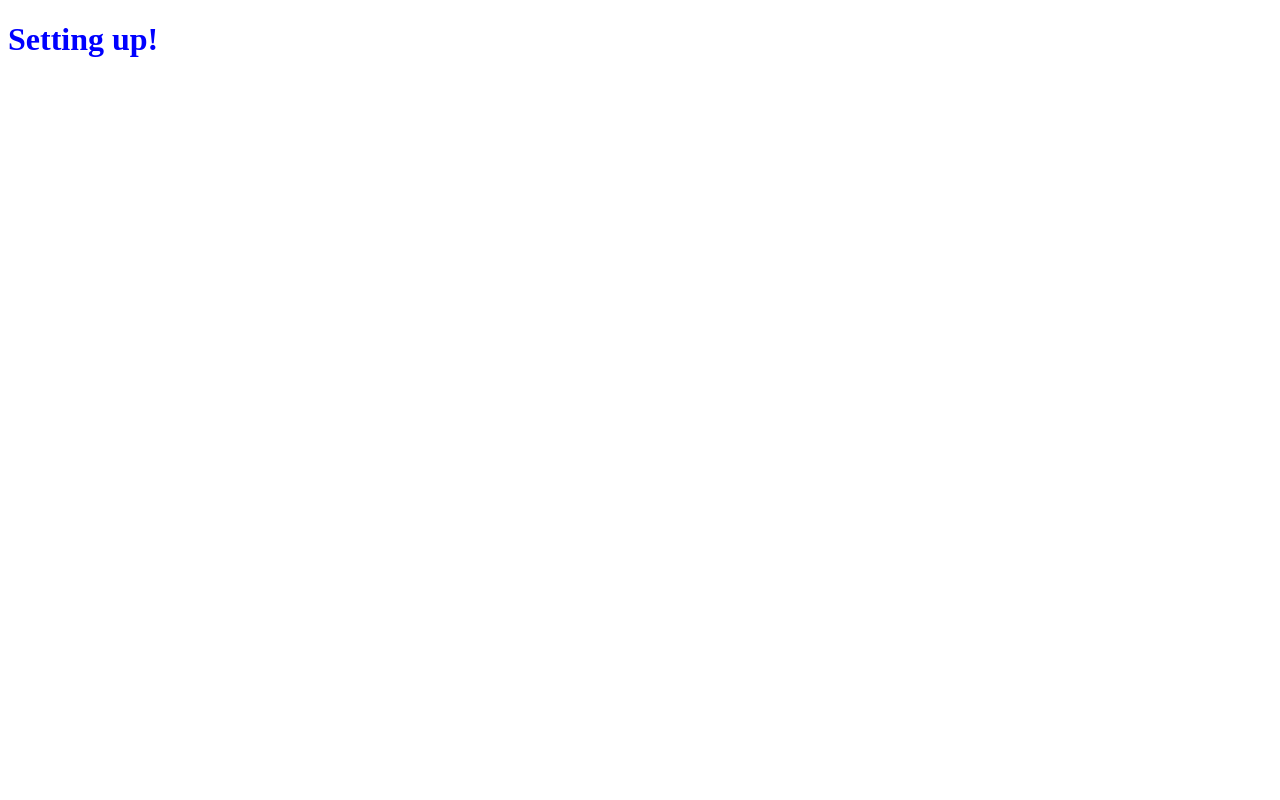
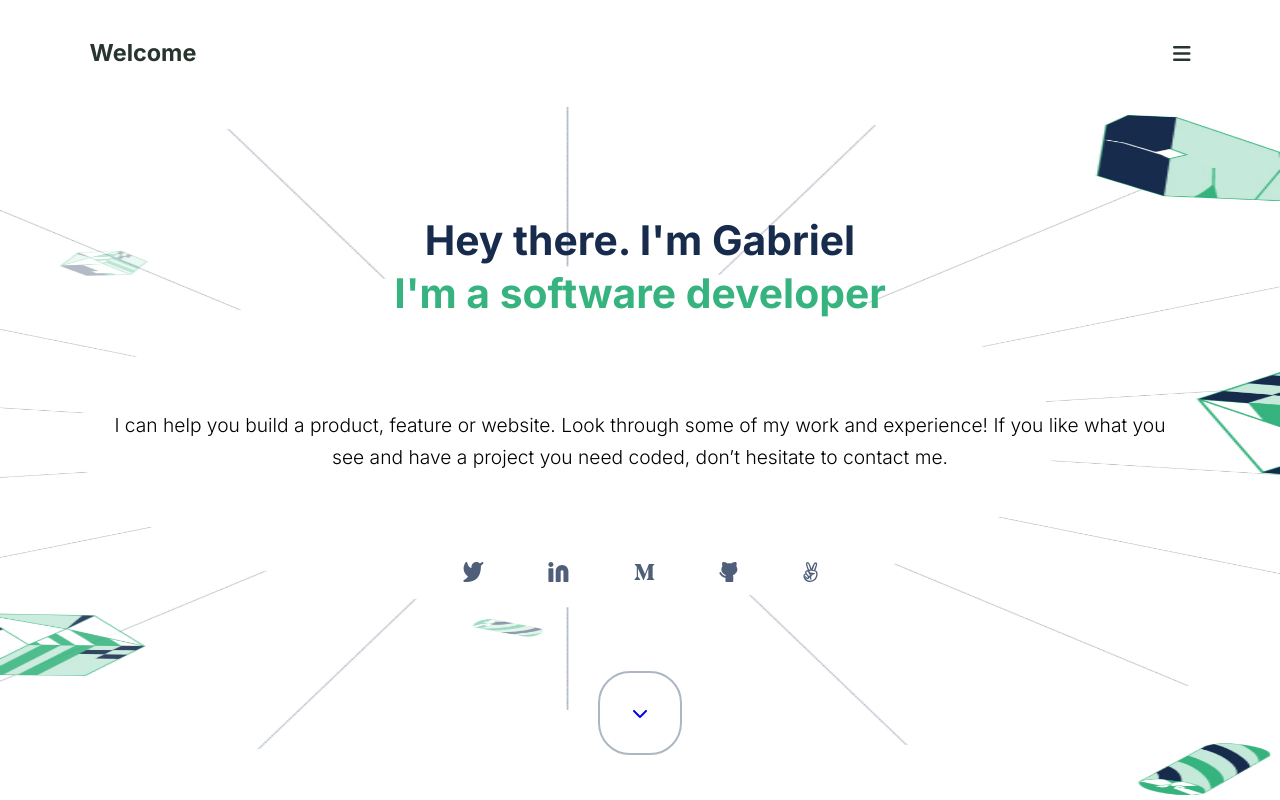
Before and after one commit to gandradep/porfolio_mobile_first, a website: page index.html in a window 1280 px wide. Drawn offline with Linux system fonts and the light colour scheme.

Commit message:
toolbar and headline section html and css

```diff
--- a/index.html
+++ b/index.html
@@ -2,14 +2,46 @@
 <html lang="en" dir="ltr">
   <head>
     <meta charset="utf-8">
-
     <meta name="viewport" content="width=device-width, initial-scale=1.0">
-
+    <link rel="preconnect" href="https://fonts.googleapis.com">
+    <link rel="preconnect" href="https://fonts.gstatic.com" crossorigin>
+    <link href="https://fonts.googleapis.com/css2?family=Inter:wght@300;400;700&display=swap" rel="stylesheet">
+    <link rel="stylesheet" href="https://cdnjs.cloudflare.com/ajax/libs/font-awesome/6.1.2/css/all.min.css">
     <title>Portfolio</title>
     <link rel="stylesheet" href="style.css">
   </head>
   <body>
-    <h1 class="banner">Setting up!</h1>
+    <div class="wrapper">
+    <nav class="menu">
+      <div class="logo">
+        <h3>Welcome</h3>
+      </div>
+      <div class="hamburger">
+        <i class="fa-solid fa-bars"></i>
+      </div>
+
+    </nav>
+    <section id="headline">
+      <header>
+        <h2 class="darkColor">Hey there. I'm Gabriel</h2>
+        <h2 class="greenColor">I'm a software developer</h2>
+      </header>
+      <p> I can help you build a product, feature or website. Look through some of my work and experience! If you like what you see
+        and have a project you need coded, don’t hesitate to contact me.</p>
+        <div class="socialMedia">
+          <img src="assets/images/twitter.svg" alt="twitter icon">
+          <img src="assets/images/linkedin.svg" alt="linkedin icon">
+          <img src="assets/images/medium.svg" alt="medium icon">
+          <img src="assets/images/github.svg" alt="github icon">
+          <img src="assets/images/angellist.svg" alt="angelist icon">
+        </div>
+        <div class="actionButton">
+          <a href="#"><i class="fa fa-chevron-down"></i></a>
+
+        </div>
+
+    </section>
+    </div>
 
   </body>
 </html>
--- a/style.css
+++ b/style.css
@@ -1,3 +1,81 @@
-.banner {
-  color: blue;
+*,
+html {
+  margin: 0;
+  padding: 0;
 }
+
+body {
+  font-family: 'Inter', sans-serif;
+}
+
+.darkColor {
+  color: #172b4d;
+}
+
+.greenColor {
+  color: #36b37e;
+}
+
+.wrapper {
+  display: flex;
+  flex-direction: column;
+  min-height: 100vh;
+}
+
+/* borders helped me visualize the different parts of the page */
+
+/*
+.wrapper > *{
+  border: 3px solid red;
+} */
+
+nav.menu {
+  display: flex;
+  color: #28352f;
+  font-size: 1.25rem;
+  justify-content: space-between;
+  padding: 3% 7%;
+  align-items: baseline;
+}
+
+#headline {
+  display: flex;
+  background-image: url("assets\\images\\header-illsutration-mobile.jpg");
+  background-repeat: no-repeat;
+  background-size: 100% 100%;
+  flex-grow: 1;
+  flex-direction: column;
+  justify-content: space-around;
+  text-align: center;
+}
+
+header {
+  margin-top: 5%;
+  font-size: 1.7rem;
+  line-height: 3.3rem;
+}
+
+#headline p {
+  font-weight: 300;
+  font-size: 1.2rem;
+  line-height: 2rem;
+}
+
+.socialMedia {
+  display: flex;
+  justify-content: center;
+}
+
+.socialMedia > * {
+  padding: 0 3%;
+}
+
+#headline > * {
+  padding: 0 8%;
+}
+
+.actionButton a i {
+  border: 2px solid #acb7c3;
+  border-radius: 32px;
+  padding: 3%;
+}
```
Also changed, not shown: assets/images/angellist.svg (added), assets/images/github.svg (added), assets/images/header-illsutration-mobile.jpg (added), assets/images/linkedin.svg (added), assets/images/medium.svg (added), assets/images/twitter.svg (added).
